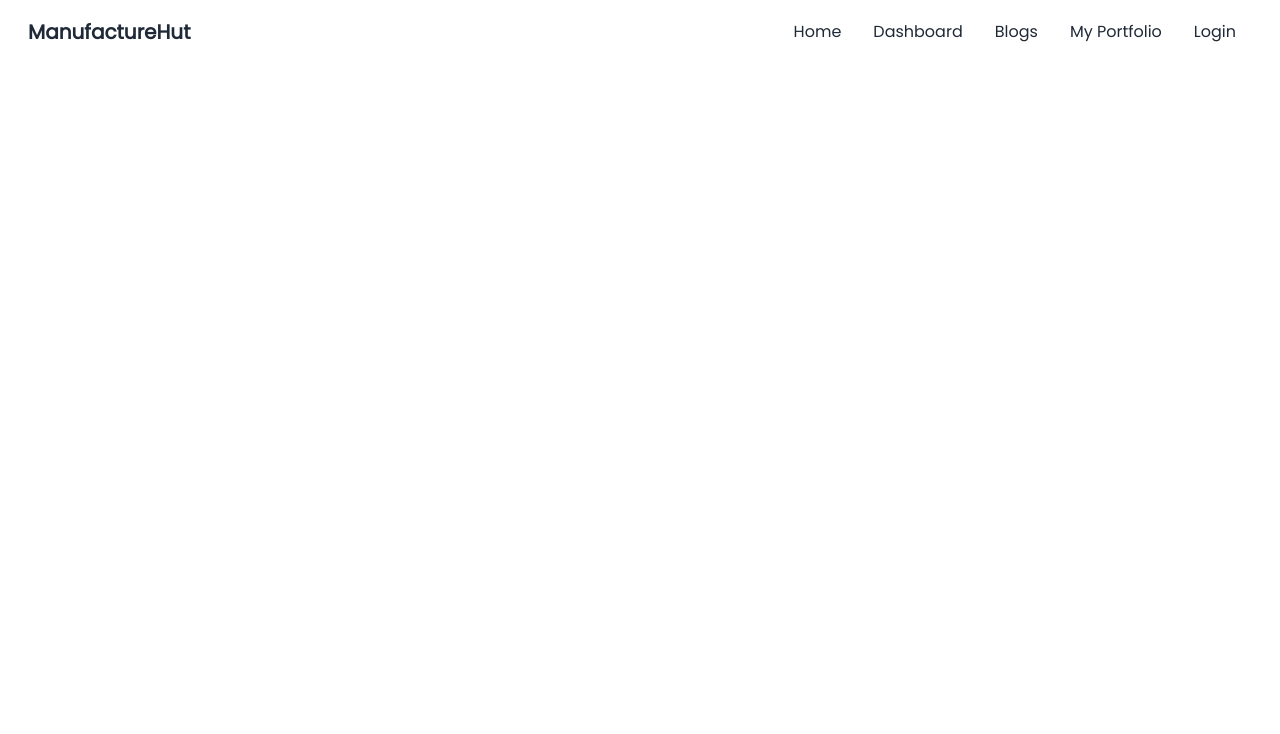
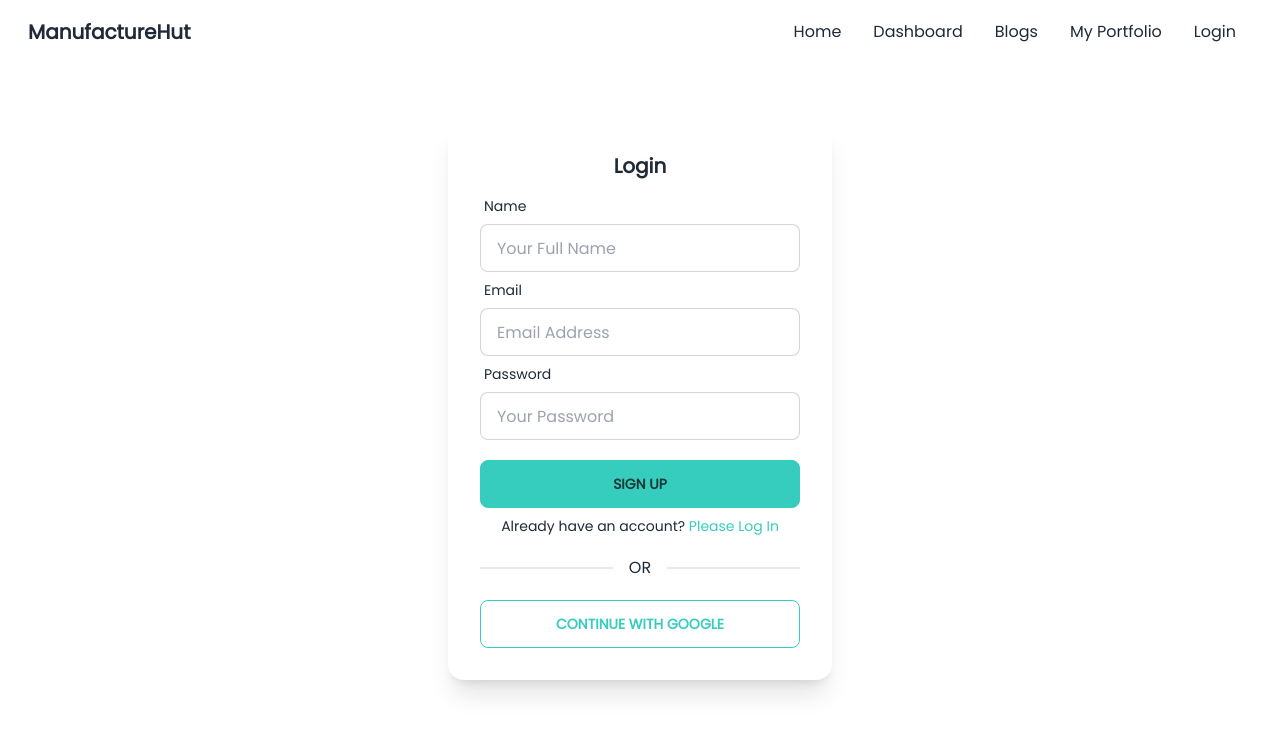
Before and after one commit to NafiulA/manufacturehut-client-side, a React (Create React App) app: page /signup in a window 1280 px wide. Shown: the top 734 px of the page. Built offline with nearby package versions, Linux system fonts and the light colour scheme; no server answers.

Commit message:
signup working with jwt

```diff
--- a/package.json
+++ b/package.json
@@ -18,6 +18,7 @@
     "react-dom": "^18.1.0",
     "react-firebase-hooks": "^5.0.3",
     "react-hook-form": "^7.31.2",
+    "react-hot-toast": "^2.2.0",
     "react-leaflet": "^4.0.0",
     "react-query": "^3.39.0",
     "react-router-dom": "^6.3.0",
--- /dev/null
+++ b/src/Hooks/useToken.js
@@ -0,0 +1,29 @@
+import { useEffect, useState } from "react"
+
+const useToken = user => {
+    const [token, setToken] = useState('');
+    useEffect(() => {
+        const email = user?.user?.email;
+        const currentUser = { email: email };
+        if (email) {
+            fetch(`http://localhost:5000/user/${email}`, {
+                method: 'PUT',
+                headers: {
+                    'content-type': 'application/json'
+                },
+                body: JSON.stringify(currentUser)
+            })
+                .then(res => res.json())
+                .then(data => {
+                    console.log(data);
+                    const accessToken = data.accessToken;
+                    localStorage.setItem('accessToken', accessToken);
+                    setToken(accessToken);
+                })
+        }
+
+    }, [user]);
+    return [token];
+}
+
+export default useToken;
--- a/src/Pages/Authentication/Signup.js
+++ b/src/Pages/Authentication/Signup.js
@@ -1,9 +1,118 @@
-import React from 'react';
+import React, { useEffect } from 'react';
+import { useLocation, useNavigate } from 'react-router-dom';
+import { useForm } from "react-hook-form";
+import toast from 'react-hot-toast';
+import { useCreateUserWithEmailAndPassword, useSignInWithGoogle, useUpdateProfile } from 'react-firebase-hooks/auth';
+import Loading from '../Shared/Loading';
+import { sendEmailVerification } from 'firebase/auth';
+import useToken from '../../Hooks/useToken';
+import auth from '../../firebase.init';
+
 
 const Signup = () => {
+    const navigate = useNavigate();
+    const location = useLocation();
+    const from = location?.state?.from?.pathname || '/';
+    const { register, handleSubmit, formState: { errors } } = useForm();
+    const [
+        createUserWithEmailAndPassword,
+        user,
+        loading,
+        error,
+    ] = useCreateUserWithEmailAndPassword(auth);
+
+    const [signInWithGoogle, googleUser, googleLoading, googleError] = useSignInWithGoogle(auth);
+    const [updateProfile, updating, updateError] = useUpdateProfile(auth);
+    const [token] = useToken(user || googleUser);
+    useEffect(() => {
+        if (token) {
+            toast.success("Signup Successful!", { id: "signup" });
+            navigate(from, { replace: true });
+        }
+    }, [token, from, navigate]);
+
+    if (errors.email || errors.password) {
+        if (errors?.email) {
+            toast.error(`${errors.email.message}`, { id: "emailError" });
+        }
+        if (errors?.password) {
+            toast.error(`${errors.password.message}`, { id: "passError" })
+        }
+    }
+
+    const onSubmit = async data => {
+        await createUserWithEmailAndPassword(data.email, data.password);
+        await updateProfile({ displayName: data.name });
+        await sendEmailVerification(auth.currentUser);
+        toast("Verification Email sent! Please verify!", { id: "verifyEmail" });
+    }
+    if (loading || updating) {
+        return <Loading></Loading>
+    }
+    if (error) {
+        toast.error(`${error.message}`, { id: "firebaseError" });
+    }
+    if (updateError) {
+        toast.error(`${updateError.message}`, { id: "updateError" });
+    }
+
+    const handleGoogleLogin = () => {
+        signInWithGoogle();
+        if (googleLoading) {
+            return <Loading></Loading>
+        }
+        if (googleError) {
+            toast.error(`${googleError.message}`, { id: "googleError" })
+        }
+    }
+
     return (
-        <div>
-
+        <div className='flex justify-center items-center min-h-screen'>
+            <div className="card w-4/5 max-w-sm bg-base-100 shadow-xl">
+                <div className="card-body">
+                    <h2 className="text-center font-semibold text-xl">Login</h2>
+                    <form onSubmit={handleSubmit(onSubmit)}>
+                        <div className="form-control w-full max-w-xs">
+                            <label className="label">
+                                <span className="label-text">Name</span>
+                            </label>
+                            <input {...register("name", {
+                                required: "Name is Require"
+                            })} type="text" placeholder="Your Full Name" className="input input-bordered w-full max-w-xs" />
+                        </div>
+                        <div className="form-control w-full max-w-xs">
+                            <label className="label">
+                                <span className="label-text">Email</span>
+                            </label>
+                            <input {...register("email", {
+                                required: "Email is Require", pattern: {
+                                    value: /^(([^<>()[\]\\.,;:\s@"]+(\.[^<>()[\]\\.,;:\s@"]+)*)|(".+"))@((\[[0-9]{1,3}\.[0-9]{1,3}\.[0-9]{1,3}\.[0-9]{1,3}\])|(([a-zA-Z\-0-9]+\.)+[a-zA-Z]{2,}))$/,
+                                    message: "Invalid email"
+                                }
+                            })} type="email" placeholder="Email Address" className="input input-bordered w-full max-w-xs" />
+                        </div>
+                        <div className="form-control w-full max-w-xs">
+                            <label className="label">
+                                <span className="label-text">Password</span>
+                            </label>
+                            <input {...register("password", {
+                                required: "Password is required", minLength: {
+                                    value: 8,
+                                    message: "Please use at least 8 character"
+                                }
+                            })} type="password" placeholder="Your Password" className="input input-bordered w-full max-w-xs" />
+                        </div>
+                        <input type="submit" className="btn btn-accent mt-5 w-full max-w-xs" value="Sign Up" />
+                    </form>
+                    <p className='text-center text-sm'>Already have an account? <span
+                        onClick={() => { navigate("/signup") }} className='text-accent cursor-pointer'>
+                        Please Log In</span></p>
+                    <div className="divider">OR</div>
+                    <div>
+                        <button onClick={handleGoogleLogin} className="btn btn-outline w-full btn-accent">Continue with Google</button>
+                    </div>
+                </div>
+            </div>
         </div>
     );
 };
--- a/src/Pages/Shared/Header.js
+++ b/src/Pages/Shared/Header.js
@@ -1,14 +1,22 @@
 import React from 'react';
 import { Link } from 'react-router-dom';
+import auth from '../../firebase.init';
+import { useAuthState } from 'react-firebase-hooks/auth';
+import { signOut } from 'firebase/auth';
 
 const Header = () => {
+    const [user] = useAuthState(auth);
+    const handleLogout = () => {
+        signOut(auth);
+        localStorage.removeItem("accessToken");
+    }
     const menu =
         <>
             <li> <Link to="/">Home</Link></li>
             <li> <Link to="/dashboard">Dashboard</Link></li>
             <li> <Link to="/blogs">Blogs</Link></li>
             <li> <Link to="/portfolio">My Portfolio</Link></li>
-            <li> <Link to="/login">Login</Link></li>
+            {user ? <button onClick={handleLogout} className='btn btn-ghost'>Log Out</button> : <li> <Link to="/login">Login</Link></li>}
         </>
 
     return (
--- /dev/null
+++ b/src/Pages/Shared/Loading.js
@@ -0,0 +1,11 @@
+import React from 'react';
+
+const Loading = () => {
+    return (
+        <div className='min-h-screen flex justify-center items-center'>
+            <button class="btn loading">loading</button>
+        </div>
+    );
+};
+
+export default Loading;
```
Also changed, not shown: 1 other file (tests, documents, lock files or other folders).
